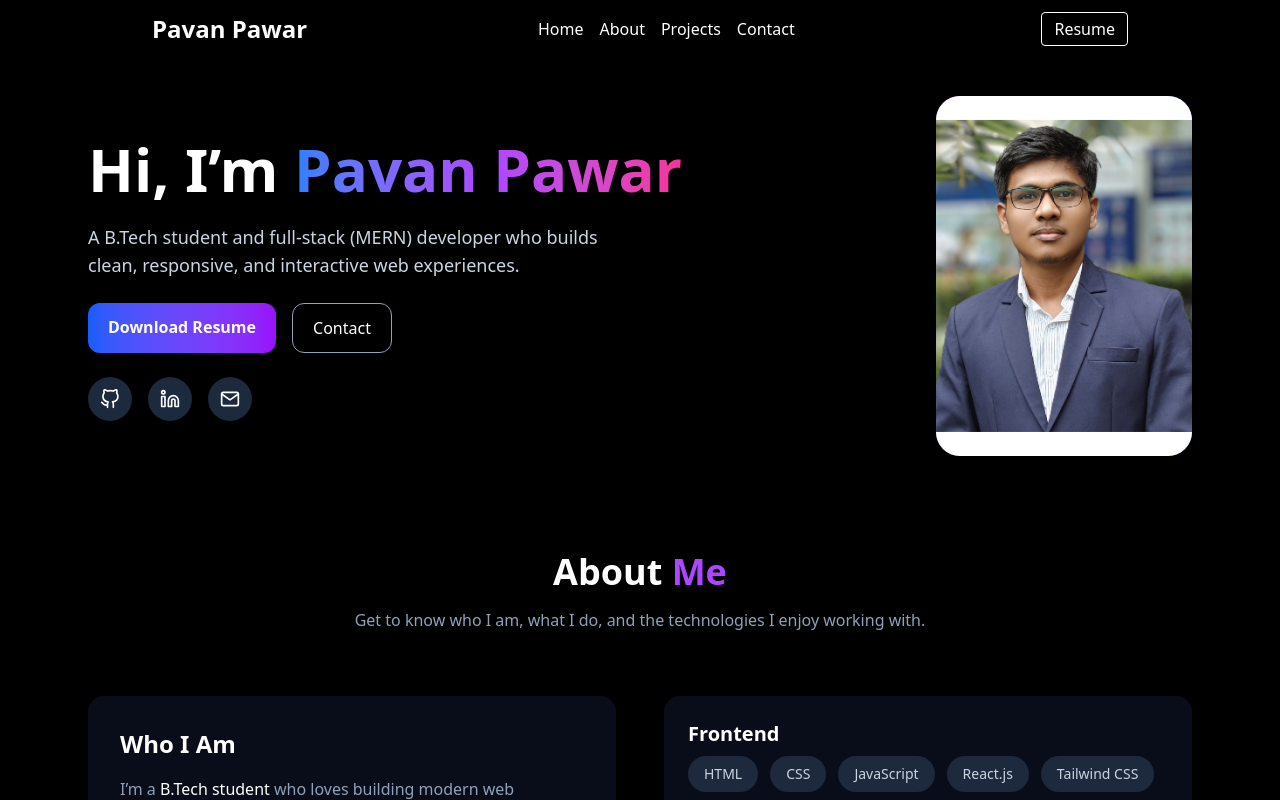
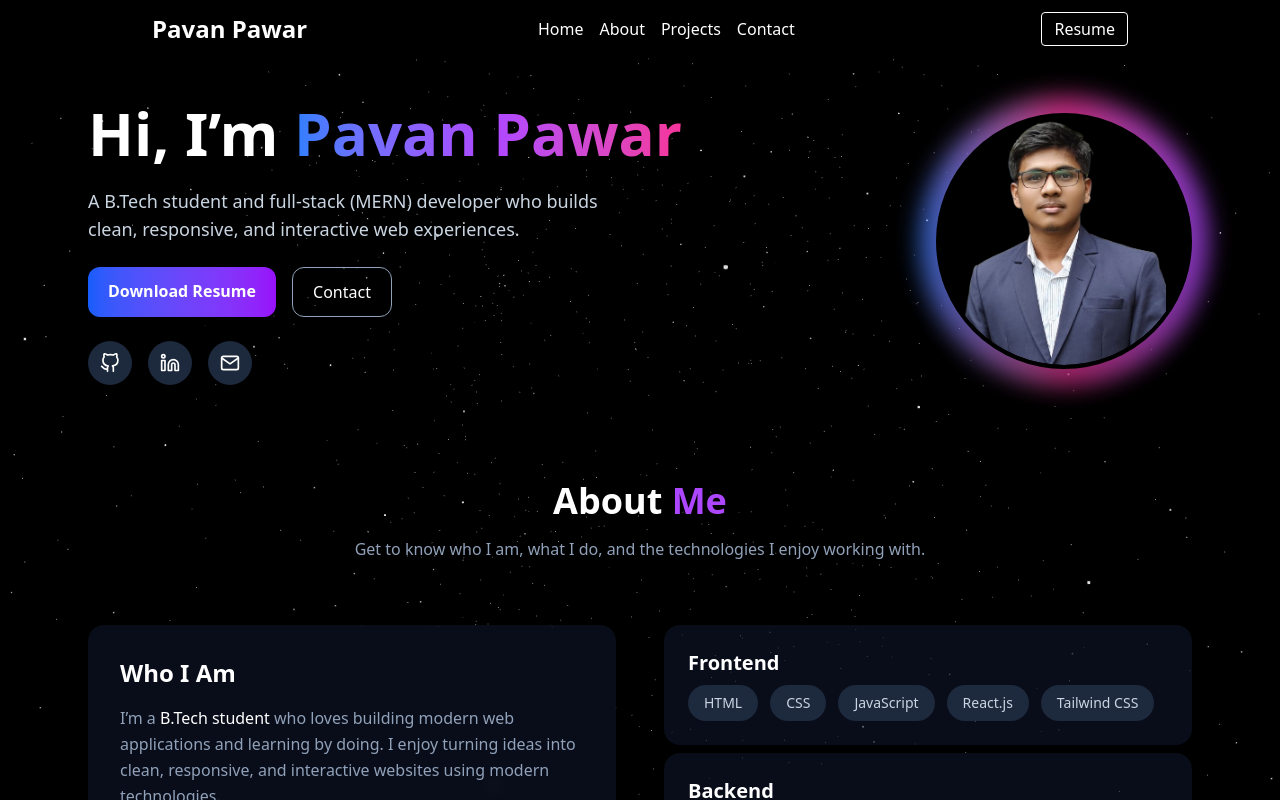
Before and after one commit to PavanPawar12/pavan-pawar-portfolio, a React (Vite) app: page / in a window 1280 px wide. Shown: the top 800 px of the page. Built offline with nearby package versions, Linux system fonts and the light colour scheme.

Commit message:
commit changes

```diff
--- a/package.json
+++ b/package.json
@@ -10,6 +10,8 @@
     "preview": "vite preview"
   },
   "dependencies": {
+    "@react-three/drei": "^10.7.7",
+    "@react-three/fiber": "^9.4.2",
     "@tailwindcss/vite": "^4.1.18",
     "emailjs-com": "^3.2.0",
     "framer-motion": "^12.23.26",
@@ -17,7 +19,8 @@
     "react-dom": "^19.1.1",
     "react-icons": "^5.5.0",
     "react-scroll": "^1.9.3",
-    "tailwindcss": "^4.1.18"
+    "tailwindcss": "^4.1.18",
+    "three": "^0.182.0"
   },
   "devDependencies": {
     "@eslint/js": "^9.36.0",
--- a/src/App.jsx
+++ b/src/App.jsx
@@ -10,7 +10,9 @@ function App() {
 
   return (
     <>
+
       <Navbar/>
+
       <Hero/>
       <About/>
       <Project/>
--- a/src/components/Hero.jsx
+++ b/src/components/Hero.jsx
@@ -1,15 +1,15 @@
 import React from "react";
-import profile from "../assets/profile.jpg";
+import profile1 from "../assets/profile1.png";
 import { motion } from "framer-motion";
 import SocialLinks from "./Social";
-
-
+import StarsBackground from "./Layout/StarsBackground";
 const Hero = () => {
   return (
     <section
       id="home"
       className="w-full max-w-6xl mx-auto px-6 flex flex-col md:flex-row items-center justify-between gap-16 pt-24"
     >
+      <StarsBackground />
       {/* LEFT CONTENT */}
       <motion.div
         initial={{ x: -80, opacity: 0 }}
@@ -25,8 +25,8 @@ const Hero = () => {
         </h1>
 
         <p className="mt-4 text-lg text-slate-300 max-w-lg">
-          A B.Tech student and full-stack (MERN) developer who builds clean, responsive, and interactive web experiences.
-
+          A B.Tech student and full-stack (MERN) developer who builds clean,
+          responsive, and interactive web experiences.
         </p>
 
         <div className="mt-6 flex gap-4">
@@ -43,12 +43,10 @@ const Hero = () => {
           >
             Contact
           </a>
-
         </div>
         <div>
-          <SocialLinks/>
+          <SocialLinks />
         </div>
-
       </motion.div>
 
       {/* RIGHT IMAGE */}
@@ -56,18 +54,28 @@ const Hero = () => {
         initial={{ scale: 0.7, opacity: 0 }}
         animate={{ scale: 1, opacity: 1 }}
         transition={{ duration: 0.8 }}
-        className="relative"
+        className="relative flex justify-center items-center"
       >
-        {/* Glow border */}
-        <div className="absolute inset-0 rounded-3xl p-[3px] bg-gradient-to-r from-purple-500 to-blue-500 animate-spin-slow"></div>
+        {/* Glowing circular ring */}
+        <motion.div
+          animate={{ rotate: 360 }}
+          transition={{
+            repeat: Infinity,
+            duration: 12,
+            ease: "linear",
+          }}
+          className="absolute w-52 h-52 md:w-72 md:h-72 rounded-full
+               bg-gradient-to-r from-purple-500 via-pink-500 to-blue-500
+               blur-md opacity-80"
+        />
 
-        {/* Image frame */}
-        <div className="relative w-48 h-48 md:w-64 md:h-90 rounded-3xl overflow-hidden bg-white shadow-2xl">
+        {/* Image container */}
+        <div className="relative w-48 h-48 md:w-64 md:h-64 rounded-full overflow-hidden bg-black shadow-2xl border-4 border-black">
           <motion.img
-            src={profile}
+            src={profile1}
             alt="Pavan Pawar"
-            className="w-full h-full object-contain"
-            animate={{ y: [0, -10, 0] }}
+            className="w-full h-full object-contain rounded-full"
+            // animate={{ y: [0, -10, 0] }}
             transition={{
               duration: 3,
               repeat: Infinity,
--- /dev/null
+++ b/src/components/Layout/StarsBackground.jsx
@@ -0,0 +1,119 @@
+import { Canvas, useFrame } from "@react-three/fiber";
+import { Points, PointMaterial } from "@react-three/drei";
+import { useRef } from "react";
+import * as random from "maath/random";
+
+function Stars() {
+  const ref = useRef();
+
+  // Generate random star positions
+  const positions = random.inSphere(new Float32Array(5000), {
+    radius: 1.5,
+  });
+
+  useFrame((state, delta) => {
+    ref.current.rotation.x -= delta * 0.02;
+    ref.current.rotation.y -= delta * 0.03;
+  });
+
+  return (
+    <Points ref={ref} positions={positions} stride={3} frustumCulled>
+      <PointMaterial
+        transparent
+        color="#ffffff"
+        size={0.003}
+        sizeAttenuation
+        depthWrite={false}
+      />
+    </Points>
+  );
+}
+
+export default function StarsBackground() {
+  return (
+    <Canvas
+      camera={{ position: [0, 0, 1] }}
+      style={{
+        position: "fixed",
+        inset: 0,
+        zIndex: -1,
+      }}
+    >
+      <Stars />
+    </Canvas>
+  );
+}
+
+
+
+// import { Canvas, useFrame } from "@react-three/fiber";
+// import { useRef, useMemo } from "react";
+// import * as THREE from "three";
+
+// function WarpStars() {
+//   const points = useRef();
+
+//   // Create stars only once
+//   const starPositions = useMemo(() => {
+//     const count = 6000;
+//     const positions = new Float32Array(count * 3);
+
+//     for (let i = 0; i < count; i++) {
+//       positions[i * 3] = (Math.random() - 0.5) * 20; // X
+//       positions[i * 3 + 1] = (Math.random() - 0.5) * 20; // Y
+//       positions[i * 3 + 2] = -Math.random() * 50; // Z (depth)
+//     }
+
+//     return positions;
+//   }, []);
+
+//   useFrame((_, delta) => {
+//     const positions = points.current.geometry.attributes.position.array;
+
+//     for (let i = 0; i < positions.length; i += 3) {
+//       positions[i + 2] += delta * 20; // move star forward
+
+//       // If star reaches camera → reset back
+//       if (positions[i + 2] > 5) {
+//         positions[i + 2] = -50;
+//       }
+//     }
+
+//     points.current.geometry.attributes.position.needsUpdate = true;
+//   });
+
+//   return (
+//     <points ref={points}>
+//       <bufferGeometry>
+//         <bufferAttribute
+//           attach="attributes-position"
+//           count={starPositions.length / 3}
+//           array={starPositions}
+//           itemSize={3}
+//         />
+//       </bufferGeometry>
+//       <pointsMaterial
+//         color="#ffffff"
+//         size={0.05}
+//         transparent
+//         opacity={0.8}
+//         depthWrite={false}
+//       />
+//     </points>
+//   );
+// }
+
+// export default function StarsBackground() {
+//   return (
+//     <Canvas
+//       camera={{ position: [0, 0, 5], fov: 75 }}
+//       style={{
+//         position: "absolute", // IMPORTANT: for Hero only
+//         inset: 0,
+//         zIndex: 0,
+//       }}
+//     >
+//       <WarpStars />
+//     </Canvas>
+//   );
+// }
--- a/src/components/Project.jsx
+++ b/src/components/Project.jsx
@@ -10,6 +10,7 @@ const projects = [
     github: "https://github.com/PavanPawar12/job-portal",
     live: "#Not lived right now",
   },
+
   {
     title: "TextUtils",
     description:
@@ -40,7 +41,7 @@ const Project = () => {
   return (
     <section
       id="projects"
-      className="w-full max-w-6xl mx-auto px-6 py-24"
+      className="w-full max-w-6xl mx-auto px-6 py-24 "
     >
       {/* Heading */}
       <div className="text-center mb-16">
@@ -53,7 +54,7 @@ const Project = () => {
       </div>
 
       {/* Projects Grid */}
-      <div className="grid gap-8 md:grid-cols-2">
+      <div className="grid gap-8 md:grid-cols-2 ">
         {projects.map((project, index) => (
           <div
             key={index}
```
Also changed, not shown: src/assets/profile1.png (added), 1 other file (tests, documents, lock files or other folders).
